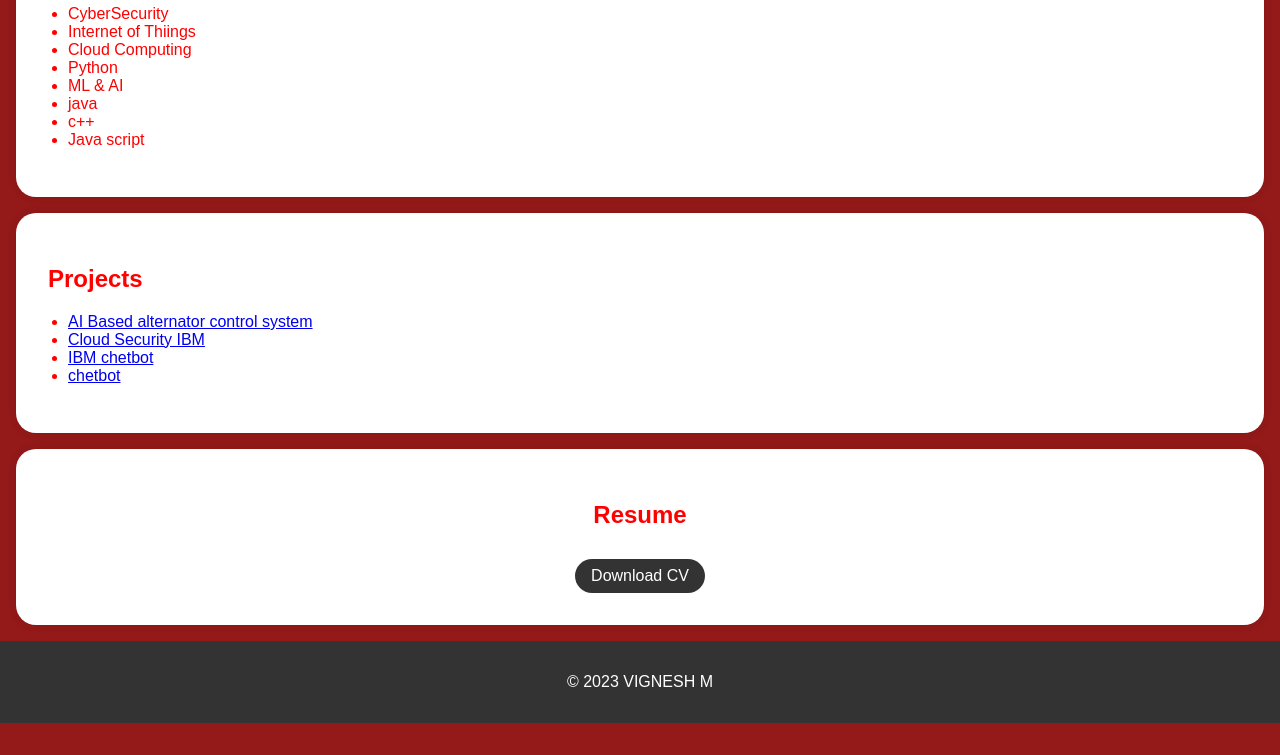
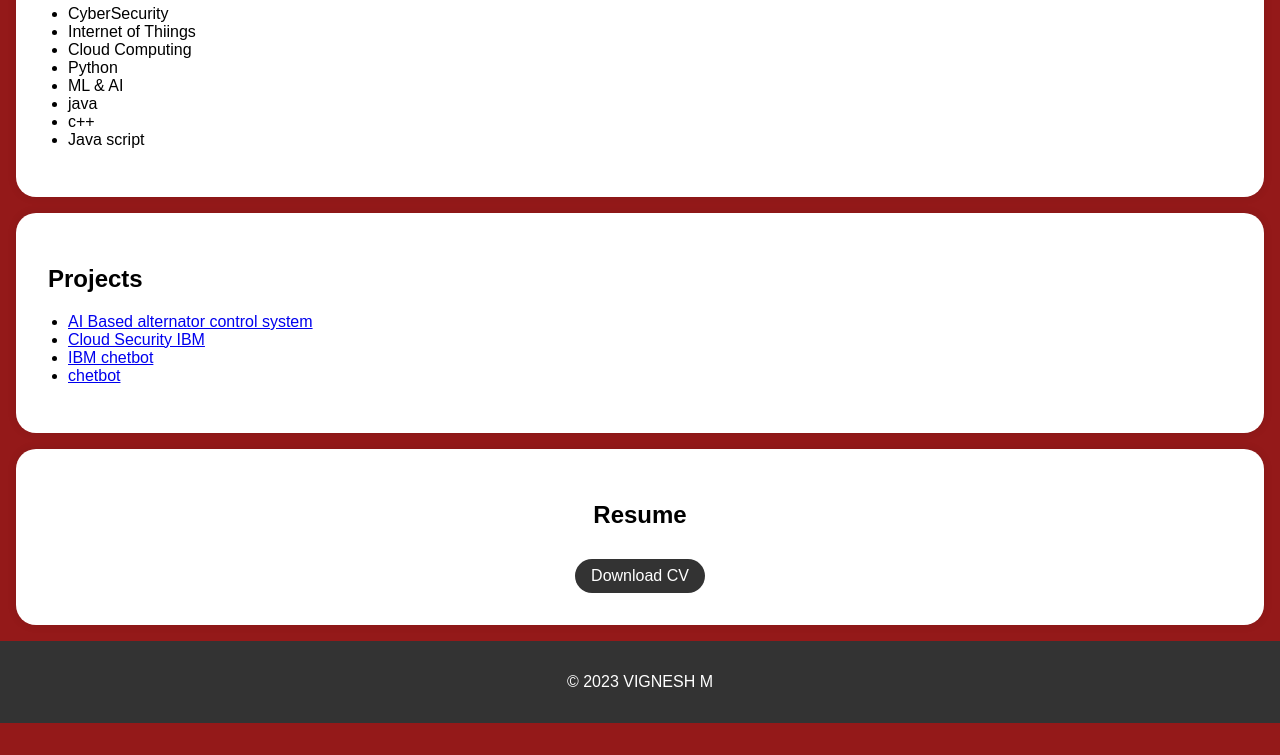
Before and after one commit to shalinichitrarasu/project1, a plain HTML site: page index.html in a window 1280 px wide. Shown: the part 711-1466 px from the top of the page. Drawn offline with Linux system fonts and the light colour scheme.

Commit message:
index.html

```diff
--- a/index.html
+++ b/index.html
@@ -8,12 +8,12 @@
             margin: 0;
             padding: 0;
             background-color: #84a6e9;
-            color:red;
+            color:black;
         }
 
         header {
             background-color: #941919;
-            color: red;
+
             text-align: center;
             padding: 2rem 0;
             position: relative; /* Add this */
```
